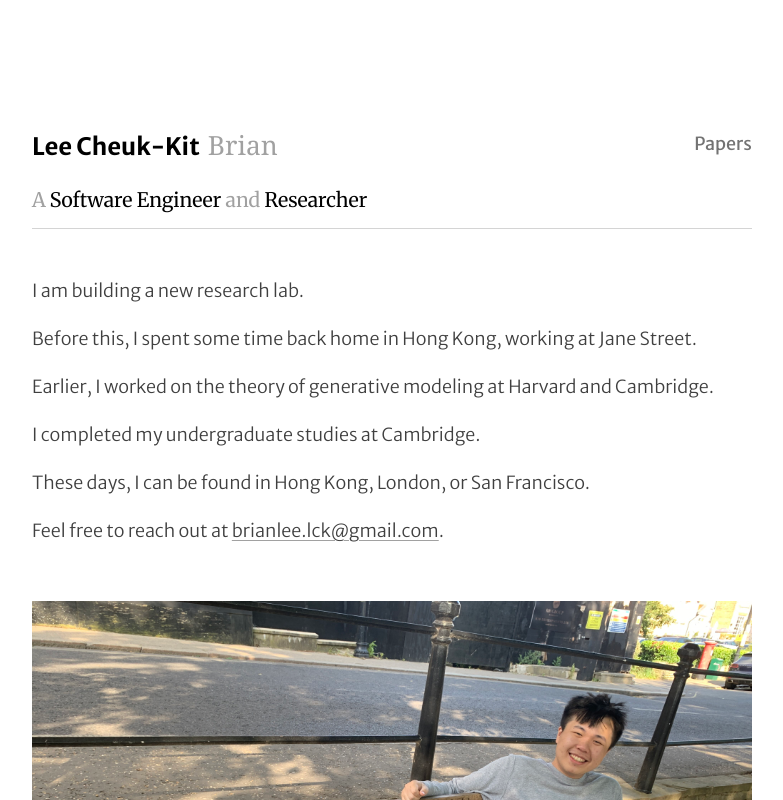
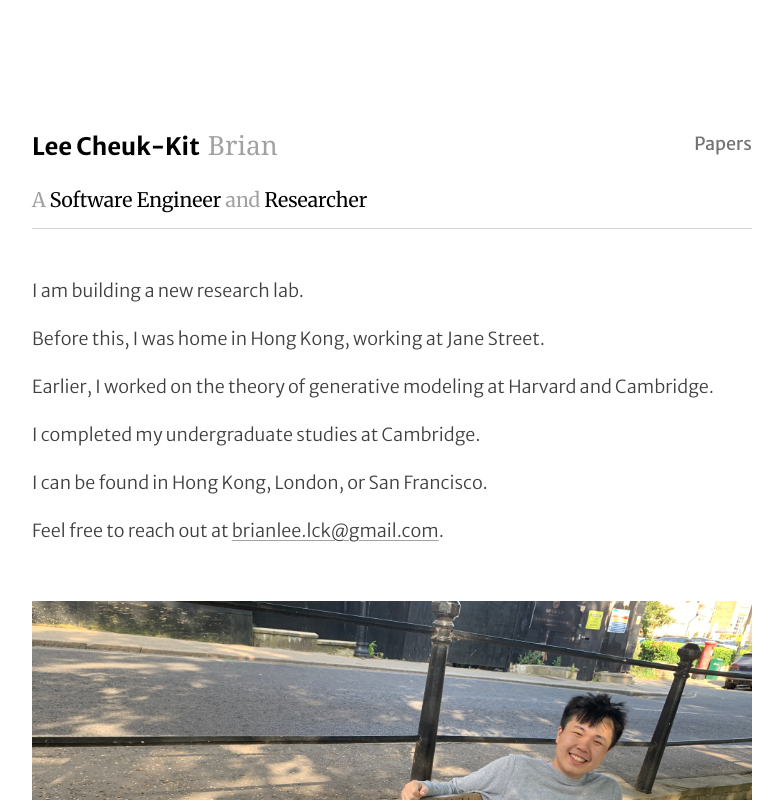
Before and after one commit to brianlck/brianlck.github.io, a SvelteKit app: page / in a window 1280 px wide. Shown: the top 800 px of the page, without its empty margins (248-1031 px from the left). Built offline with nearby package versions, Linux system fonts and the light colour scheme.

Commit message:
Refine wording in personal introduction

```diff
--- a/src/routes/+page.svelte
+++ b/src/routes/+page.svelte
@@ -13,13 +13,13 @@
     <div class="space-y-5">
 		<p>I am building a new research lab.</p>
 
-		<p>Before this, I spent some time back home in Hong Kong, working at Jane Street.</p>
+		<p>Before this, I was home in Hong Kong, working at Jane Street.</p>
 
 		<p>Earlier, I worked on the theory of generative modeling at Harvard and Cambridge.</p>
 
 		<p>I completed my undergraduate studies at Cambridge.</p>
 
-		<p>These days, I can be found in Hong Kong, London, or San Francisco.</p>
+		<p>I can be found in Hong Kong, London, or San Francisco.</p>
 
 		<p>Feel free to reach out at <a class="link" href="mailto:brianlee.lck@gmail.com">brianlee.lck@gmail.com</a>.</p>
 	</div>
```
